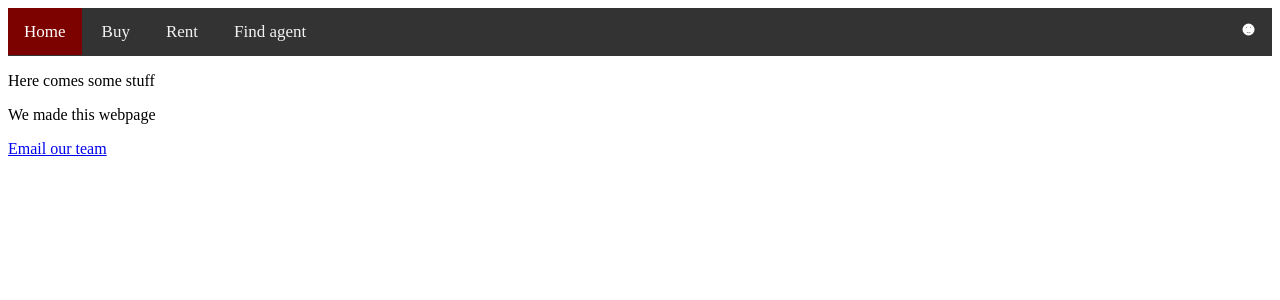
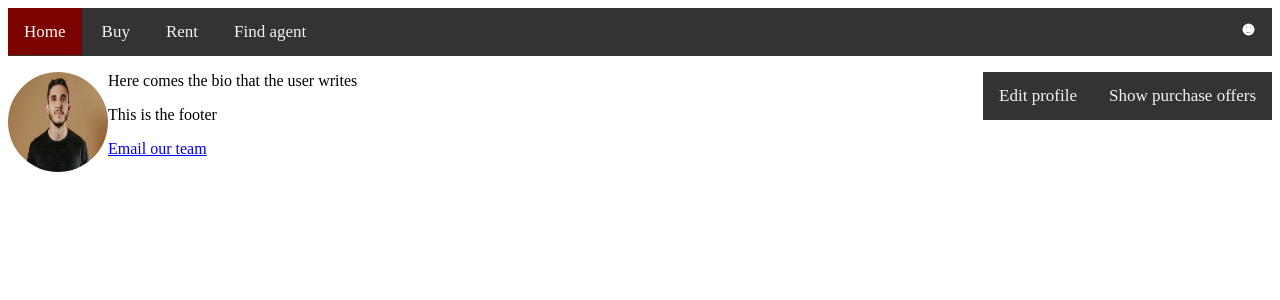
Before and after one commit to Alexander-HR/VLN2, a Django app: page / in a window 1280 px wide. Shown: the top 300 px of the page. Run offline with Django 5.2, Linux system fonts and the light colour scheme.

Commit message:
Just throwing these on git so I dont loose them

```diff
--- a/vln2/CastleApartments/static/main.css
+++ b/vln2/CastleApartments/static/main.css
@@ -30,13 +30,33 @@ Navbar Section
 }
 
 /* ===============================
-Background banner section
+Profile section
 ==================================*/
+.profilePicture{
+  float: left;
+}
 
-#bannerimage {
-  width: 100%;
-  background-image: ;
-  height: 405px;
-  background-color: purple;
-  background-position: center;
+.profilePicture img {
+  border-radius: 50%;
+  width: 100px;
+  height: 100px;
 }
+.profileNavbar{
+  background-color: #333;
+  float: right;
+  overflow: hidden;
+  display: flex;
+  align-items: center;}
+
+.profileNavbar a {
+  color: #f2f2f2;
+  text-align: center;
+  padding: 14px 16px;
+  text-decoration: none;
+  font-size: 17px;
+}
+
+.profileNavbar a:hover {
+  background-color: #ddd;
+  color: black;
+}
--- a/vln2/CastleApartments/templates/buyerProfile.html
+++ b/vln2/CastleApartments/templates/buyerProfile.html
@@ -1,11 +1,24 @@
-<!DOCTYPE html>
-<html lang="en">
-<head>
-    <meta charset="UTF-8">
-    <link rel="stylesheet" href="{% static 'main.css' %}">
-    <title>User profile</title>
-</head>
-<body>
-<div id="bannerimage"></div>
-</body>
-</html>
+{% extends "navbar.html" %} {% block title %} Navbar {% endblock %}
+{% block content %}
+{% load static %}
+<div class ="container">
+    <div class = banner>
+
+    </div>
+    <div class="main">
+        <div class ="profilePicture">
+            <img src="{% static 'images/test_profile_picture.jpeg' %}" alt="Profile picture">
+        </div>
+        <div class="profileNavbar">
+            <a href="">Edit profile</a>
+            <a href="">Show purchase offers</a>
+
+        </div>
+    </div>
+    <div class="bio">
+        <p>Here comes the bio that the user writes</p>
+    </div>
+</div>
+
+{% include "footer.html" %}
+{% endblock %}
--- a/vln2/CastleApartments/templates/footer.html
+++ b/vln2/CastleApartments/templates/footer.html
@@ -6,7 +6,7 @@
 </head>
 <body>
     <footer>
-        <p>We made this webpage</p>
+        <p>This is the footer</p>
         <p><a href="mailto:alexanderje24@ru.is">Email our team</a></p>
     </footer>
 
--- a/vln2/CastleApartments/views.py
+++ b/vln2/CastleApartments/views.py
@@ -2,4 +2,4 @@ from django.shortcuts import render
 
 # Create your views here.
 def home(request):
-    return render(request, "index.html")
+    return render(request, "buyerProfile.html")
```
Also changed, not shown: vln2/CastleApartments/static/images/test_banner.png (added), vln2/CastleApartments/static/images/test_profile_picture.jpeg (added).
